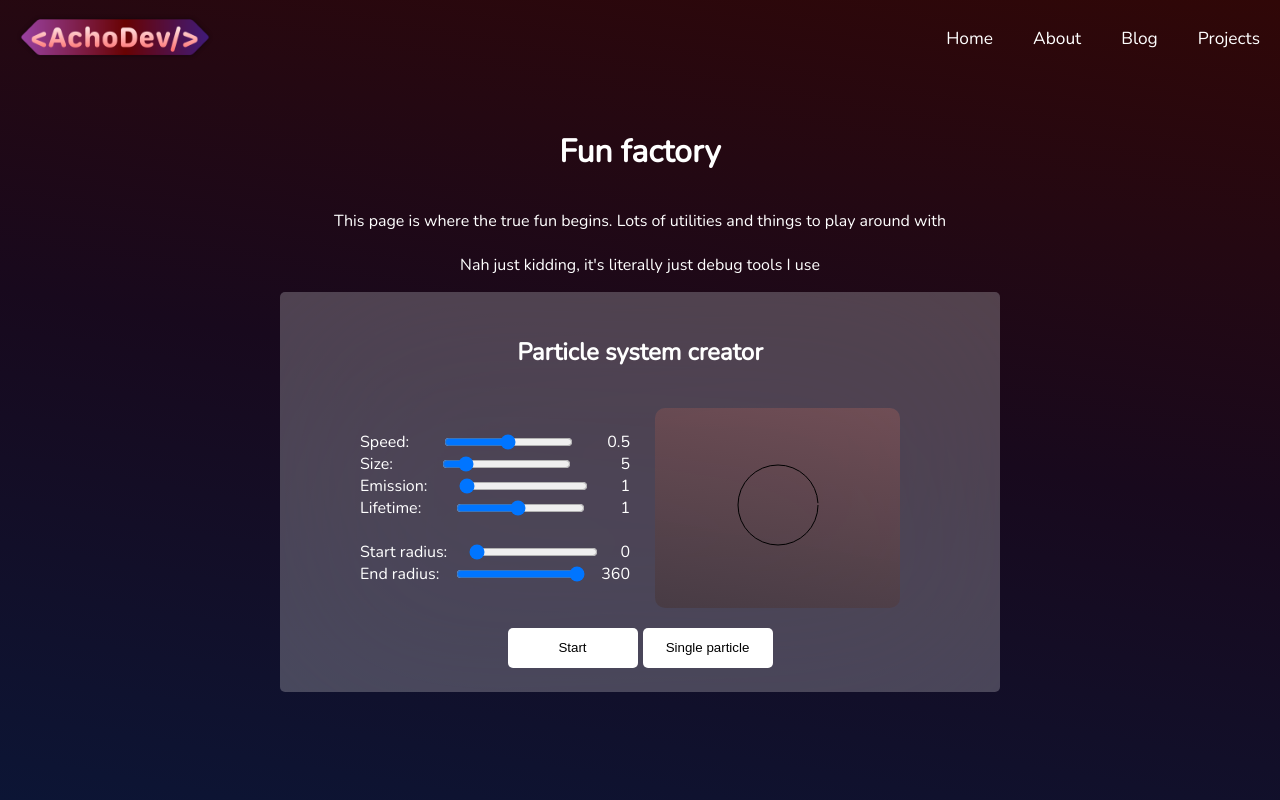
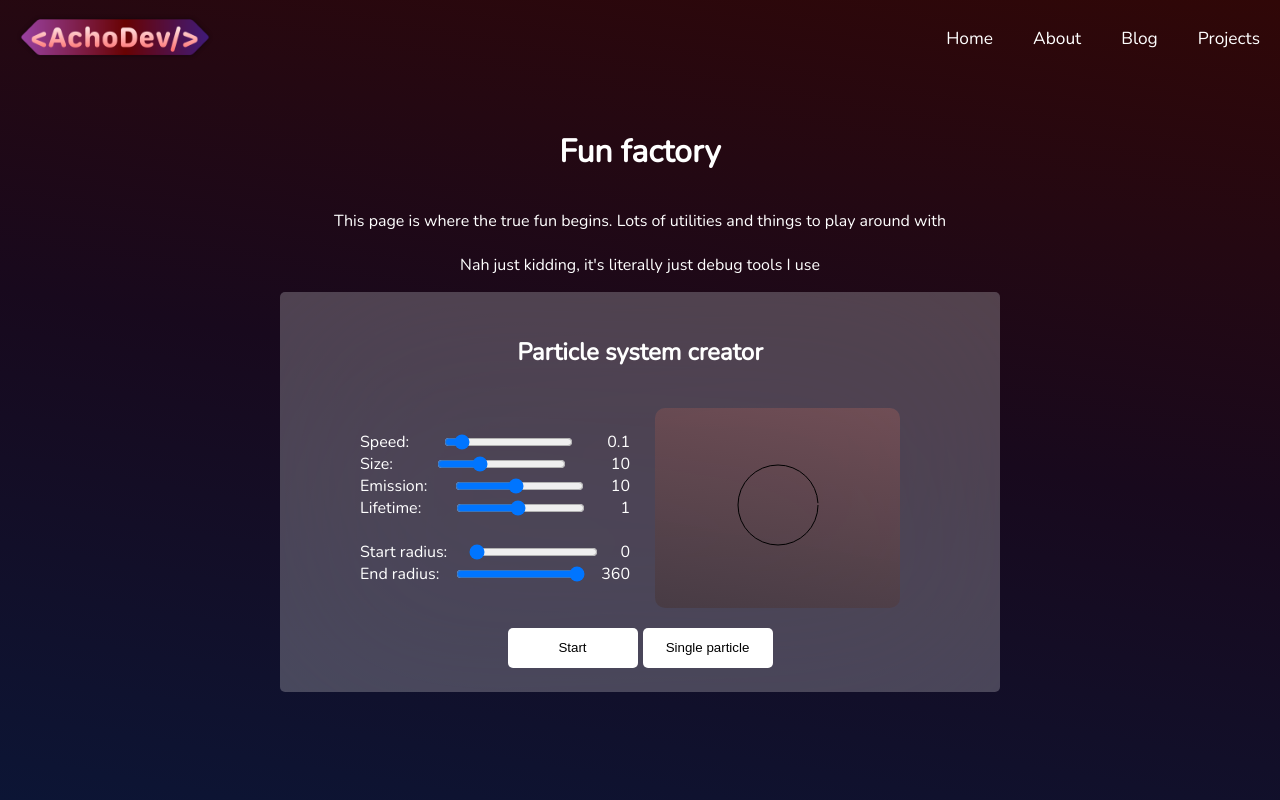
Before and after one commit to AchoDev/Portfolio-Vue, a Vue app: page /fun in a window 1280 px wide. Built offline with nearby package versions, Linux system fonts and the light colour scheme; no server answers.

Commit message:
better initial values

```diff
--- a/src/pages/fun/ParticleSystemMaker.vue
+++ b/src/pages/fun/ParticleSystemMaker.vue
@@ -84,9 +84,9 @@
 import { computed, ref } from 'vue';
 import ParticleSystem from '../../components/ParticleSystem.vue';
 
-const speed = ref<string>("0.5")
-const size = ref<string>("5")
-const emission = ref<string>("1")
+const speed = ref<string>("0.1")
+const size = ref<string>("10")
+const emission = ref<string>("10")
 const lifetime = ref<string>("1")
 
 const startRadius = ref<string>("0")
```
